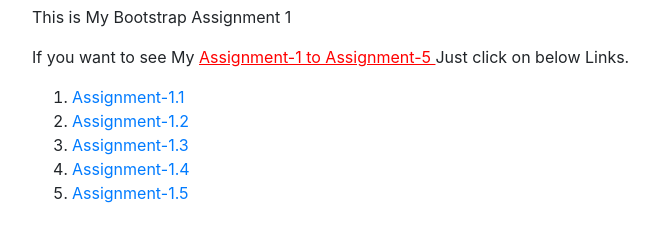
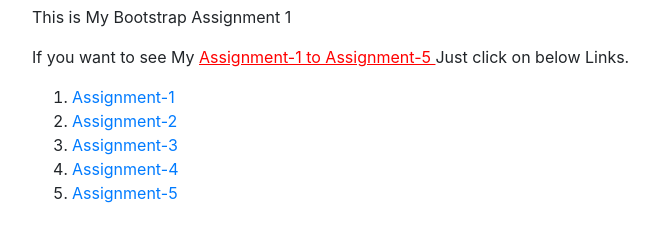
Before and after one commit to Rucha3400/Assignment1, a plain HTML site: page index.html in a window 1280 px wide. Shown: the part 51-292 px from the top of the page, without its empty margins (53-708 px from the left). Drawn offline with nearby package versions, Linux system fonts and the light colour scheme.

Commit message:
Add files via upload

```diff
--- a/index.html
+++ b/index.html
@@ -20,11 +20,11 @@
   <p>This is My Bootstrap Assignment 1</p>
   <p>If you want to see My <span class="mrsagar"> Assignment-1 to Assignment-5 </span>  Just click on below Links.</p>
   <ol>
-  <li><a href="./All/Assignment-1.html">Assignment-1.1</a></li>
-  <li><a href="./All/Assignment-2.html">Assignment-1.2</a></li>
-  <li><a href="./All/Assignment-3.html">Assignment-1.3</a></li>
-  <li><a href="./All/Assignment-4.html">Assignment-1.4</a></li>
-  <li><a href="./All/Assignment-5.html">Assignment-1.5</a></li>
+  <li><a href="./All/Assignment-1.html">Assignment-1</a></li>
+  <li><a href="./All/Assignment-2.html">Assignment-2</a></li>
+  <li><a href="./All/Assignment-3.html">Assignment-3</a></li>
+  <li><a href="./All/Assignment-4.html">Assignment-4</a></li>
+  <li><a href="./All/Assignment-5.html">Assignment-5</a></li>
 </ol>
 </div>
 
```
